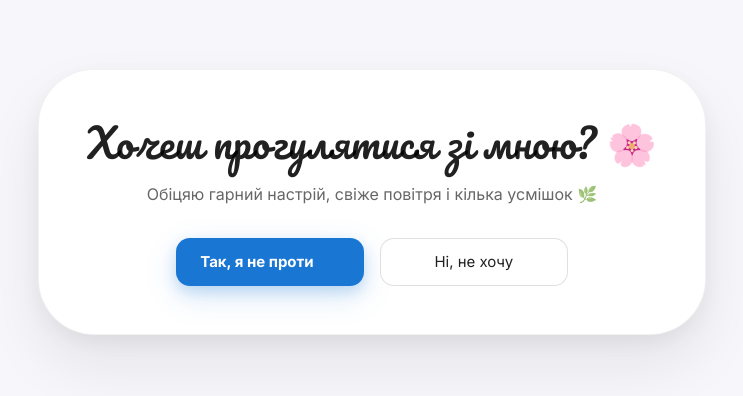
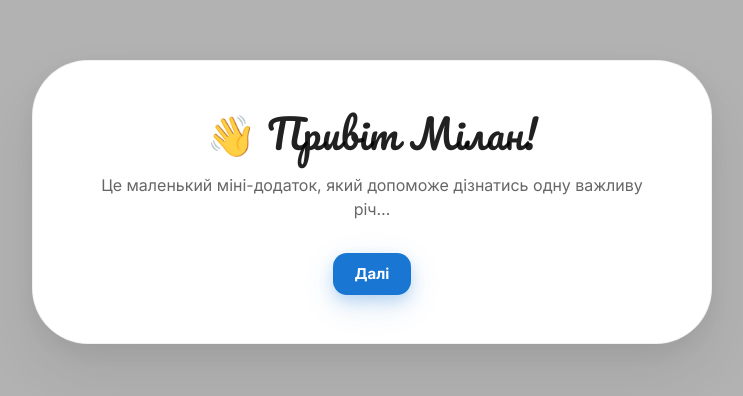
Before and after one commit to ZaArtik2000/walk-with-me, a React (Vite) app: page / in a window 1280 px wide. Shown: the part 198-594 px from the top of the page, without its empty margins (268-1011 px from the left). Built offline with nearby package versions, Linux system fonts and the light colour scheme; some icons are missing.

Commit message:
Implement boot loading state and welcome flow; add GlobalLoader and WelcomeFlow components for enhanced user experience during initialization.

```diff
--- a/src/App.jsx
+++ b/src/App.jsx
@@ -1,16 +1,42 @@
-import { useMemo, useState } from "react";
+import { useEffect, useMemo, useState } from "react";
 import { Box } from "@mui/material";
 import { isBefore } from "date-fns";
 import InviteCard from "./components/InviteCard";
 import SchedulerView from "./components/SchedulerView";
+import GlobalLoader from "./components/GlobalLoader";
+import WelcomeFlow from "./components/WelcomeFlow";
 import "./App.css";
 
 function App() {
+  // Boot/init state
+  const [isBootLoading, setIsBootLoading] = useState(true);
+  const [isActivated, setIsActivated] = useState(null); // null | boolean
+  const [welcomeDone, setWelcomeDone] = useState(false);
   const [view, setView] = useState("invite"); // 'invite' | 'schedule'
   const [selectedDate, setSelectedDate] = useState(new Date());
   const [confirmed, setConfirmed] = useState(false);
   const [rangeStart, setRangeStart] = useState(null);
   const [rangeEnd, setRangeEnd] = useState(null);
+
+  useEffect(() => {
+    let mounted = true;
+    // Placeholder for real API request:
+    // Example using a custom client:
+    // api.get("/me/activation-status").then(({ isActivated }) => { ... })
+    // Example using React Query:
+    // const { data, isLoading } = useApiQuery({ key: 'activation', url: '/me/activation-status' })
+    const timer = setTimeout(() => {
+      if (!mounted) return;
+      // Simulated response:
+      const response = { isActivated: false };
+      setIsActivated(response.isActivated);
+      setIsBootLoading(false);
+    }, 1200);
+    return () => {
+      mounted = false;
+      clearTimeout(timer);
+    };
+  }, []);
 
   const handleCalendarChange = (newValue) => {
     console.log("===newValue", newValue);
@@ -54,7 +80,11 @@ function App() {
 
   return (
     <Box sx={{}}>
-      {view === "invite" ? (
+      {isBootLoading ? (
+        <GlobalLoader />
+      ) : isActivated === false && !welcomeDone ? (
+        <WelcomeFlow onComplete={() => setWelcomeDone(true)} />
+      ) : view === "invite" ? (
         <InviteCard onProceed={() => setView("schedule")} />
       ) : (
         <SchedulerView
--- /dev/null
+++ b/src/components/GlobalLoader.jsx
@@ -0,0 +1,43 @@
+import { Box, CircularProgress, Fade, Typography, Paper } from "@mui/material";
+
+function GlobalLoader() {
+  return (
+    <Fade in>
+      <Box
+        sx={{
+          position: "fixed",
+          inset: 0,
+          display: "flex",
+          alignItems: "center",
+          justifyContent: "center",
+          p: 2,
+          zIndex: (theme) => theme.zIndex.modal + 1,
+          bgcolor: "transparent",
+        }}
+      >
+        <Paper
+          elevation={0}
+          sx={{
+            p: { xs: 3, sm: 4 },
+            borderRadius: 4,
+            bgcolor: "common.white",
+            border: "1px solid",
+            borderColor: "rgba(0,0,0,0.05)",
+            boxShadow:
+              "0 8px 20px rgba(17, 17, 26, 0.05), 0 30px 60px rgba(17, 17, 26, 0.08)",
+            display: "flex",
+            alignItems: "center",
+            gap: 2,
+          }}
+        >
+          <CircularProgress size={28} thickness={5} />
+          <Typography sx={{ color: "text.secondary" }}>
+            Завантаження…
+          </Typography>
+        </Paper>
+      </Box>
+    </Fade>
+  );
+}
+
+export default GlobalLoader;
--- /dev/null
+++ b/src/components/WelcomeFlow.jsx
@@ -0,0 +1,186 @@
+import { useState } from "react";
+import { Paper, Stack, Button, Typography, Fade, Box } from "@mui/material";
+import { QuestionTooltip } from "./QuestionTooltip";
+
+function StepContainer({ children }) {
+  return (
+    <Fade in>
+      <Paper
+        elevation={0}
+        sx={{
+          p: { xs: 4, sm: 6 },
+          maxWidth: 680,
+          position: "relative",
+          textAlign: "center",
+          borderRadius: 4,
+          bgcolor: "common.white",
+          boxShadow:
+            "0 8px 20px rgba(17, 17, 26, 0.05), 0 30px 60px rgba(17, 17, 26, 0.08)",
+          border: "1px solid",
+          borderColor: "rgba(0,0,0,0.05)",
+          mx: "auto",
+        }}
+      >
+        {children}
+      </Paper>
+    </Fade>
+  );
+}
+
+function WelcomeFlow({ onComplete }) {
+  const [step, setStep] = useState(0);
+
+  const next = () => setStep((s) => Math.min(s + 1, 2));
+
+  return (
+    <Box
+      sx={{
+        position: "fixed",
+        inset: 0,
+        display: "flex",
+        alignItems: "center",
+        justifyContent: "center",
+        p: 2,
+        bgcolor: "#B2B2B2	", // darker background for welcome flow
+        zIndex: (theme) => theme.zIndex.modal, // above page content, below GlobalLoader
+      }}
+    >
+      {step === 0 ? (
+        <StepContainer>
+          <Typography
+            sx={{
+              fontFamily: '"Pacifico", cursive',
+              fontSize: { xs: 32, sm: 40 },
+              color: "text.primary",
+              lineHeight: 1.2,
+            }}
+          >
+            👋 Привіт Мілан!
+          </Typography>
+          <Typography sx={{ mt: 2, color: "text.secondary" }}>
+            Це маленький міні-додаток, який допоможе дізнатись одну важливу річ…
+          </Typography>
+          <Stack
+            direction="row"
+            spacing={2}
+            justifyContent="center"
+            sx={{ mt: 4 }}
+          >
+            <Button
+              size="large"
+              variant="contained"
+              onClick={next}
+              sx={{
+                textTransform: "none",
+                fontWeight: 700,
+                boxShadow:
+                  "0 6px 14px rgba(25, 118, 210, 0.2), 0 10px 32px rgba(25, 118, 210, 0.16)",
+              }}
+            >
+              Далі
+            </Button>
+          </Stack>
+        </StepContainer>
+      ) : null}
+
+      {step === 1 ? (
+        <StepContainer>
+          <Typography
+            sx={{
+              fontFamily: '"Pacifico", cursive',
+              fontSize: { xs: 28, sm: 36 },
+              color: "text.primary",
+              lineHeight: 1.2,
+            }}
+          >
+            🤔 Маленьке уточнення…
+          </Typography>
+          <Typography sx={{ mt: 2, color: "text.secondary" }}>
+            Обіцяю: тут немає реклами, платної підписки чи тарифів 🤗
+          </Typography>
+          <Stack
+            direction="row"
+            spacing={2}
+            justifyContent="center"
+            sx={{ mt: 4 }}
+          >
+            <Button
+              size="large"
+              variant="contained"
+              onClick={next}
+              sx={{
+                textTransform: "none",
+                fontWeight: 700,
+                boxShadow:
+                  "0 6px 14px rgba(25, 118, 210, 0.2), 0 10px 32px rgba(25, 118, 210, 0.16)",
+              }}
+            >
+              Далі
+            </Button>
+          </Stack>
+        </StepContainer>
+      ) : null}
+
+      {step === 2 ? (
+        <StepContainer>
+          <Typography
+            sx={{
+              position: "relative",
+              fontFamily: '"Pacifico", cursive',
+              fontSize: { xs: 24, sm: 30 },
+              color: "text.primary",
+              lineHeight: 1.25,
+            }}
+          >
+            Як ти ставишся до спонтанних прогулянок у приємній компанії ?
+            <QuestionTooltip
+              title="Шо по шрифту?"
+              description="Цей шрифт тут наче гувно 🤔, але міняти його на інший ніби теж не варіант 🤷‍♂️."
+              sx={{ display: "inline-block", verticalAlign: "middle" }}
+            />
+          </Typography>
+          <Stack
+            direction={{ xs: "column", sm: "row" }}
+            spacing={2}
+            sx={{ mt: 4 }}
+            justifyContent="center"
+          >
+            <Button
+              size="large"
+              variant="contained"
+              onClick={onComplete}
+              sx={{
+                px: 3,
+                py: 1.25,
+                textTransform: "none",
+                fontWeight: 700,
+                boxShadow:
+                  "0 6px 14px rgba(25, 118, 210, 0.2), 0 10px 32px rgba(25, 118, 210, 0.16)",
+              }}
+            >
+              Звучить цікаво
+            </Button>
+            <Button
+              size="large"
+              variant="outlined"
+              color="inherit"
+              onClick={onComplete}
+              sx={{
+                px: 3,
+                py: 1.25,
+                textTransform: "none",
+                border: "1px solid rgba(0,0,0,0.12)",
+                bgcolor: "common.white",
+                color: "text.primary",
+              }}
+            >
+              Люблю прогулянки
+            </Button>
+          </Stack>
+        </StepContainer>
+      ) : null}
+    </Box>
+  );
+}
+
+export default WelcomeFlow;
```
